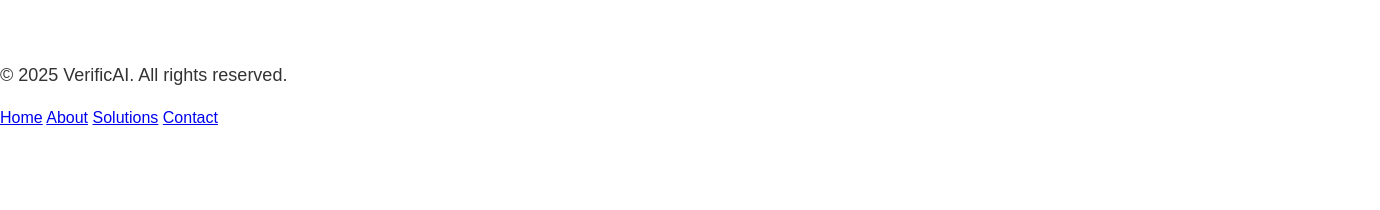
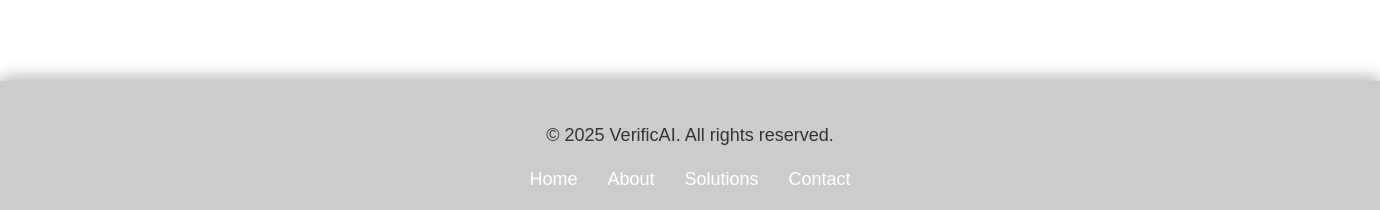
Before and after one commit to yairf1/vereficAI, a website: page public/aboutPage/about.html in a window 1280 px wide. Shown: the part 1630-1840 px from the top of the page, 1380 px wide, since content can reach past the window. Before the commit the page ends 1757 px from the top, so only its background shows below. Drawn offline with Linux system fonts and the light colour scheme.

Commit message:
add link in about page to css

```diff
--- a/public/aboutPage/about.html
+++ b/public/aboutPage/about.html
@@ -3,6 +3,7 @@
   <head>
     <meta charset="UTF-8" />
     <title>About the Website</title>
+    <link rel="stylesheet" href="./about.css" />
     <style>
       body {
         font-family: Arial, sans-serif;
```
